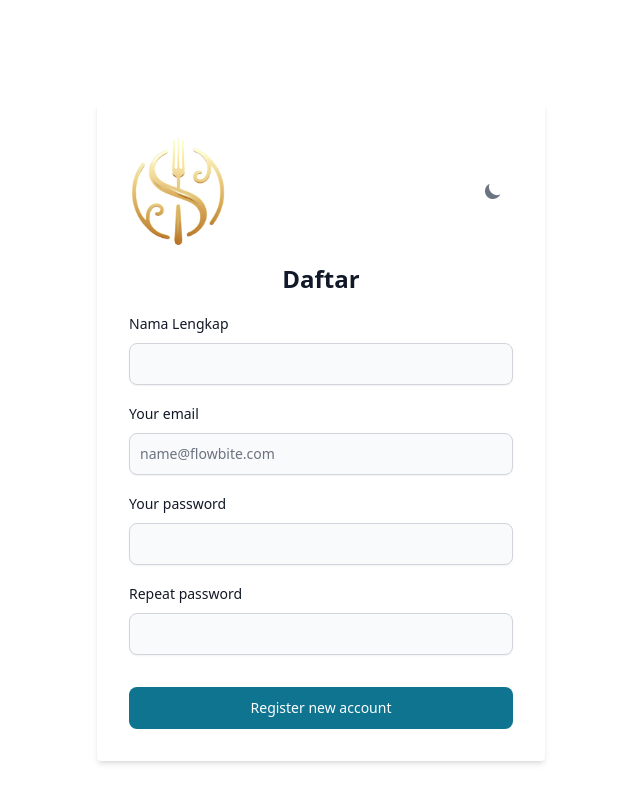
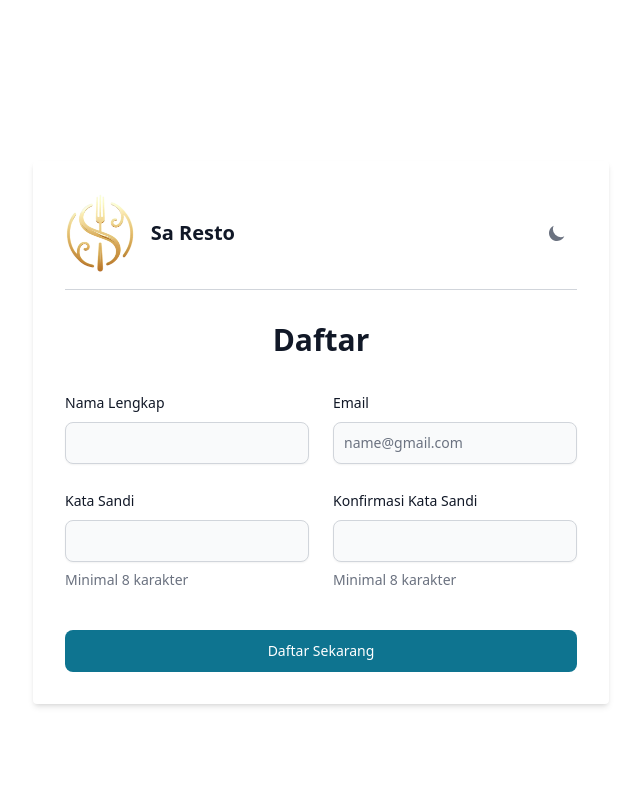
Before and after one commit to AffanSurya/saresto-spa, a React (Create React App) app: page /daftar in a window 1280 px wide. Shown: the top 802 px of the page, without its empty margins (319-959 px from the left). Built offline with nearby package versions, Linux system fonts and the light colour scheme.

Commit message:
feat: Add Login page and update routing in App.tsx

```diff
--- a/src/App.tsx
+++ b/src/App.tsx
@@ -15,6 +15,7 @@ import CreateMenuItem from "./pages/MenuItems/CreateMenuItem";
 import EditMenuItem from "./pages/MenuItems/EditMenuItem";
 import Orders from "./pages/Orders/Orders";
 import Register from "./pages/Register";
+import Login from "./pages/Login";
 
 interface PageLayoutProps {
   children: React.ReactNode;
@@ -48,6 +49,7 @@ function App() {
           <Routes>
             <Route path="/" element={<Home />} />
             <Route path="/daftar" element={<Register />} />
+            <Route path="/masuk" element={<Login />} />
 
             <Route path="/pemesanan" element={<Order />} />
             <Route path="/dashboard" element={<Dashboard />} />
--- a/src/components/FormRegister.tsx
+++ b/src/components/FormRegister.tsx
@@ -1,42 +1,111 @@
 import { Button, Label, TextInput } from "flowbite-react";
+import React from "react";
 
-export function FormRegisterComponent() {
+interface FormRegisterProps {
+  handleChange: (event: React.ChangeEvent<HTMLInputElement>) => void;
+  handleSubmit: (event: React.FormEvent<HTMLFormElement>) => void;
+  validation: any;
+}
+
+const FormRegisterComponent: React.FC<FormRegisterProps> = ({
+  handleChange,
+  handleSubmit,
+  validation,
+}) => {
   return (
-    <form className="flex max-w-md flex-col gap-4">
+    <form
+      onSubmit={handleSubmit}
+      className="mt-8 grid grid-cols-1 gap-6 md:grid-cols-2"
+    >
       <div>
         <div className="mb-2 block">
-          <Label htmlFor="name" value="Nama Lengkap" />
-        </div>
-        <TextInput id="name" type="text" required shadow />
-      </div>
-      <div>
-        <div className="mb-2 block">
-          <Label htmlFor="email2" value="Your email" />
+          <Label
+            htmlFor="name"
+            value="Nama Lengkap"
+            color={validation.name && "failure"}
+          />
         </div>
         <TextInput
-          id="email2"
-          type="email"
-          placeholder="name@flowbite.com"
+          id="name"
+          name="name"
+          onChange={handleChange}
+          color={validation.name && "failure"}
+          helperText={validation.name && validation.name[0]}
+          type="text"
           required
           shadow
         />
       </div>
       <div>
         <div className="mb-2 block">
-          <Label htmlFor="password2" value="Your password" />
+          <Label
+            htmlFor="email"
+            value="Email"
+            color={validation.email && "failure"}
+          />
         </div>
-        <TextInput id="password2" type="password" required shadow />
+        <TextInput
+          id="email"
+          name="email"
+          onChange={handleChange}
+          type="email"
+          placeholder="name@gmail.com"
+          color={validation.email && "failure"}
+          helperText={validation.email && validation.email[0]}
+          required
+          shadow
+        />
       </div>
       <div>
         <div className="mb-2 block">
-          <Label htmlFor="repeat-password" value="Repeat password" />
+          <Label
+            htmlFor="password"
+            value="Kata Sandi"
+            color={validation.password && "failure"}
+          />
         </div>
-        <TextInput id="repeat-password" type="password" required shadow />
+        <TextInput
+          id="password"
+          name="password"
+          onChange={handleChange}
+          type="password"
+          color={validation.password && "failure"}
+          helperText={
+            validation.password ? validation.password[0] : "Minimal 8 karakter"
+          }
+          required
+          shadow
+        />
+      </div>
+      <div>
+        <div className="mb-2 block">
+          <Label
+            htmlFor="password_confirmation"
+            value="Konfirmasi Kata Sandi"
+            color={validation.password && "failure"}
+          />
+        </div>
+        <TextInput
+          id="password_confirmation"
+          name="password_confirmation"
+          onChange={handleChange}
+          type="password"
+          helperText={
+            validation.password ? validation.password[0] : "Minimal 8 karakter"
+          }
+          color={validation.password && "failure"}
+          required
+          shadow
+        />
       </div>
 
-      <Button className="mt-4" type="submit">
-        Register new account
-      </Button>
+      <div className="md:col-span-2">
+        <Button className="mt-4 w-full" type="submit">
+          Daftar Sekarang
+        </Button>
+      </div>
     </form>
   );
-}
+};
+
+export default FormRegisterComponent;
--- /dev/null
+++ b/src/pages/Login.tsx
@@ -0,0 +1,3 @@
+export default function Login() {
+  return <h1>login</h1>;
+}
--- a/src/pages/Register.tsx
+++ b/src/pages/Register.tsx
@@ -1,18 +1,68 @@
 import { DarkThemeToggle } from "flowbite-react";
-import { FormRegisterComponent } from "../components/FormRegister";
+import FormRegisterComponent from "../components/FormRegister";
+import React, { useState } from "react";
+import { API_URL } from "../config";
+import axios from "axios";
+import { useNavigate } from "react-router-dom";
+
+interface FormValueProps {
+  name: string;
+  email: string;
+  password: string;
+  password_confirmation: string;
+}
 
 export default function Register() {
+  const [validation, setValidation] = useState({} as any);
+  const navigate = useNavigate();
+  const [formValues, setFormValues] = useState<FormValueProps>({
+    name: "",
+    email: "",
+    password: "",
+    password_confirmation: "",
+  });
+
+  const handleChange = (event: React.ChangeEvent<HTMLInputElement>) => {
+    const { name, value } = event.target;
+
+    setFormValues({
+      ...formValues,
+      [name]: value,
+    });
+  };
+
+  const handleSubmit = async (event: React.FormEvent<HTMLFormElement>) => {
+    event.preventDefault();
+
+    try {
+      await axios.post(`${API_URL}/register`, formValues);
+
+      navigate("/masuk");
+    } catch (error: any) {
+      setValidation(error.response.data);
+    }
+  };
+
   return (
     <div className="-mt-12 flex min-h-screen items-center justify-center">
-      <div className="w-full max-w-md space-y-4 rounded bg-white p-8 shadow-md dark:bg-gray-800">
-        <div className="flex items-center justify-between">
-          <img src="/logo-saresto.png" alt="Sa Resto" className="h-28" />
+      <div className="w-full max-w-xl space-y-8 rounded bg-white p-8 shadow-md dark:bg-gray-800">
+        <div className="flex items-center justify-between border-b border-gray-300 pb-4 dark:border-gray-700">
+          <div className="flex items-center space-x-4">
+            <img src="/logo-saresto.png" alt="Sa Resto" className="h-20" />
+            <span className="text-xl font-bold text-gray-900 dark:text-gray-100">
+              Sa Resto
+            </span>
+          </div>
           <DarkThemeToggle />
         </div>
-        <h1 className="text-center text-2xl font-bold text-gray-900 dark:text-gray-100">
+        <h1 className="mt-6 text-center text-3xl font-bold text-gray-900 dark:text-gray-100">
           Daftar
         </h1>
-        <FormRegisterComponent />
+        <FormRegisterComponent
+          handleChange={handleChange}
+          handleSubmit={handleSubmit}
+          validation={validation}
+        />
       </div>
     </div>
   );
```
